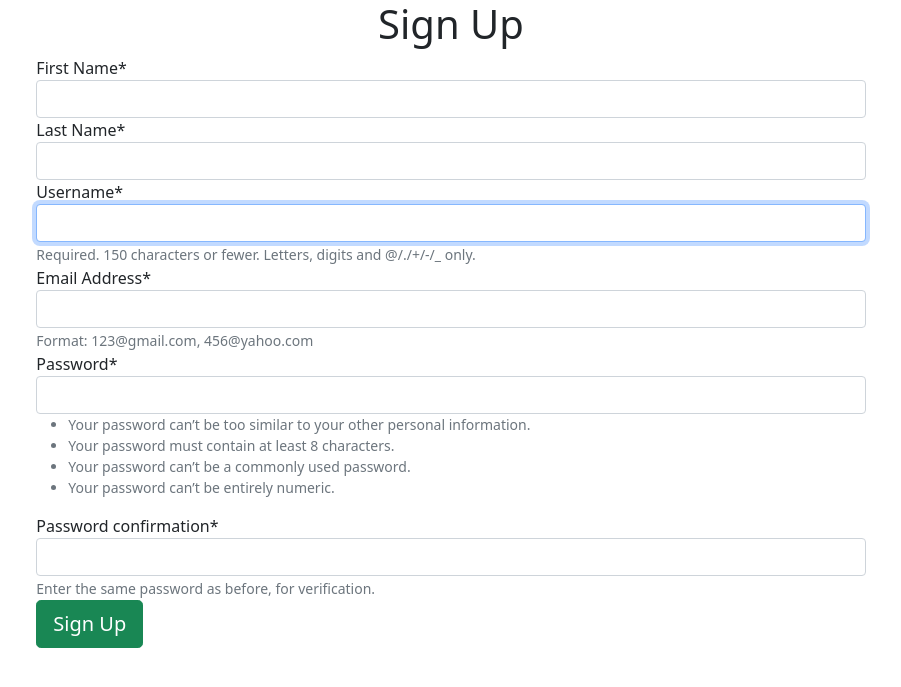
After one commit to Timoh97/BOOKSTORE, a Django app: page /signup/customer/ in a window 1280 px wide. The commit adds this page. Shown: the top 687 px of the page, without its empty margins (189-1090 px from the left). Run offline with Django 3.2, Linux system fonts and the light colour scheme; some libraries are stand-ins or nearby versions.

Commit message:
Sign up new customers

```diff
--- /dev/null
+++ b/bookstoreapp/forms.py
@@ -0,0 +1,26 @@
+from django import forms
+from django.contrib.auth.forms import UserCreationForm
+from django.db import transaction
+
+from bookstoreapp.models import Customer, User
+
+class CustomerSignUp(UserCreationForm):
+    first_name= forms.CharField(label='First Name' ,error_messages={'required': 'Please enter your first name'})
+    last_name= forms.CharField(label='Last Name',error_messages={'required': 'Please enter your last name'})
+    email= forms.EmailField(label='Email Address' ,help_text='Format: 123@gmail.com, 456@yahoo.com',error_messages={'required': 'Please enter your email address'})
+
+    class Meta(UserCreationForm.Meta):
+        model = User
+        fields=['first_name','last_name','username','email','password1','password2']
+
+
+    @transaction.atomic
+    def save(self):
+        user = super().save(commit=False)
+        user.is_customer=True
+        user.save()
+        customer = Customer.objects.create(user=user)
+        customer.first_name = self.cleaned_data.get('first_name')
+        customer.last_name = self.cleaned_data.get('last_name')
+        customer.email = self.cleaned_data.get('email')
+        return user
--- a/bookstoreapp/models.py
+++ b/bookstoreapp/models.py
@@ -3,11 +3,12 @@ from django.contrib.auth.models import AbstractUser
 
 #create custoclass User(AbstractUser):
 class User(AbstractUser):
-    is_normal_user = models.BooleanField(default=False)
+    is_customer = models.BooleanField(default=False)
     is_author = models.BooleanField(default=False)
 
-class NormalUser(models.Model):
+class Customer(models.Model):
     user = models.OneToOneField(User, on_delete=models.CASCADE, primary_key=True)
+
 
 class Author(models.Model):
     user = models.OneToOneField(User, on_delete=models.CASCADE, primary_key=True)
--- /dev/null
+++ b/bookstoreapp/templates/registration/customer_signup.html
@@ -0,0 +1,22 @@
+{%extends 'registration/base.html'%}
+{% load crispy_forms_tags %}
+
+
+{%block content%}
+<div class="container-fluid">
+    <div class="row ">
+        <div class="col-sm-2"></div>
+        <div class="col-sm-8">
+            <h1 class="text-center">Sign Up</h1>
+            <form method="POST" class="form-group">
+                <div class="form-group"></div>
+                {% csrf_token %}
+                {{ form|crispy }}
+                <button type="submit" class="btn btn-success btn-lg">Sign Up</button>
+            </form>
+        </div>
+        <div class="col-sm-2"></div>
+    </div>
+</div>
+
+{%endblock%}
--- a/bookstoreapp/templates/registration/signup.html
+++ b/bookstoreapp/templates/registration/signup.html
@@ -9,7 +9,7 @@
                 <div class="card-body">
                     <h5 class="card-title">Welcome to the Bookstore</h5>
                     <h6 class="card-subtitle mb-2 text-muted">Sign Up for an Account</h6>
-                    <a class="btn btn-primary" href="#" role="button">Customer Sign Up</a>
+                    <a class="btn btn-primary" href="{%url 'customer_signup'%}" role="button">Customer Sign Up</a>
                     <a class="btn btn-outline-primary" href="#" role="button">Author Sign Up</a>
                 </div>
             </div>
--- a/bookstoreapp/urls.py
+++ b/bookstoreapp/urls.py
@@ -2,5 +2,6 @@ from django.urls import path, include
 from . import views
 urlpatterns=[
     path('signup/', views.signup,name='signup'),
+    path('signup/customer/', views.customer_signup,name='customer_signup'),
 
 ]
--- a/bookstoreapp/views.py
+++ b/bookstoreapp/views.py
@@ -1,6 +1,35 @@
-from django.shortcuts import render
+from django.shortcuts import render,redirect
+from django.contrib.auth import login,authenticate
+from django.contrib import messages
+from django.conf import settings
+from django.core.mail import send_mail
+from .forms import *
+
 
 def signup(request):
     '''View function to present users with account choices'''
     title = 'Sign Up'
     return render(request,'registration/signup.html',{'title': title})
+
+def customer_signup(request):
+    '''View function to sign up as a customer'''
+    if request.method == 'POST':
+        form = CustomerSignUp(request.POST)
+        if form.is_valid():
+            user = form.save()
+            unhashed_password= form.cleaned_data.get('password1')
+            user = authenticate(username=user.username, password=unhashed_password)
+            login(request, user)
+            subject = 'Welcome to the BOOKSTORE!'
+            message = f'Hi {user.first_name}\nThe Bookstore would like to officially welcome you to our growing community. Browse the selection of books and find out all your reading tastes, see what you would like to purchase, and place your order.\nRemember to enjoy the app!\n\nKind Regards,\nThe Bookstore Management.'
+            email_from = settings.EMAIL_HOST_USER
+            recepient_list = [user.email,]
+            send_mail(subject,message,email_from,recepient_list)
+            messages.success(request, 'Account created successfully! Check your email for a welcome mail.')
+
+            return redirect('/')
+    else:
+        form= CustomerSignUp()
+
+    title = 'Customer Sign Up'
+    return render(request,'registration/customer_signup.html',{'title': title,'form':form})
```
Also changed, not shown: bookstore/settings.py (+15 -5 lines), bookstoreapp/migrations/0002_auto_20220106_2127.py (added), bookstoreapp/migrations/0003_auto_20220106_2223.py (added), bookstoreapp/migrations/0004_auto_20220106_2227.py (added).
